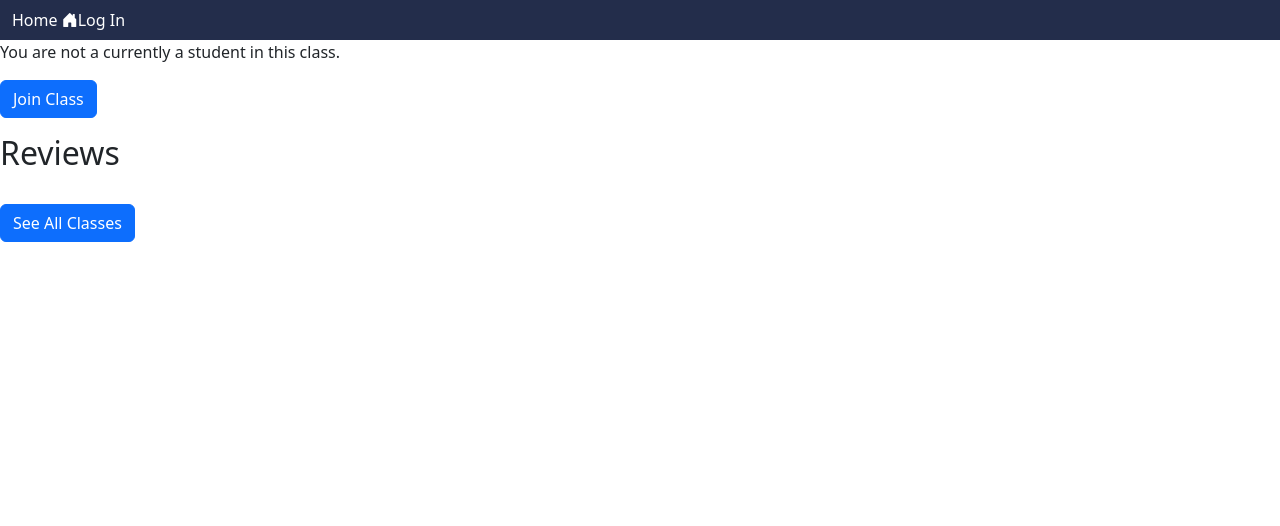
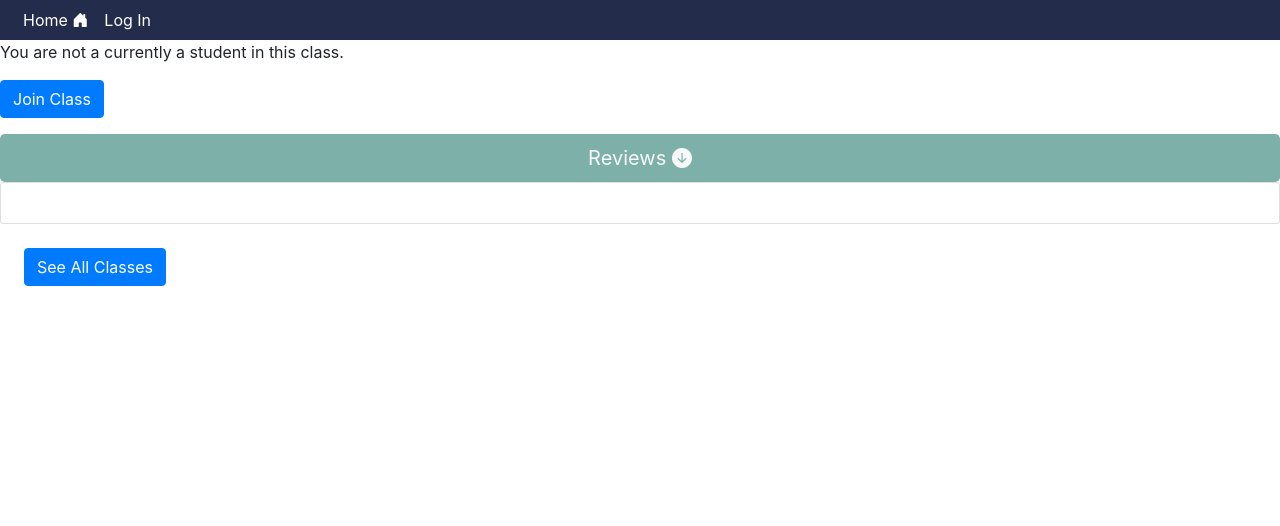
Before and after one commit to geetan-gandhe/assignment-organizer, a Django app: a page that uses organizer/templates/organizer/detail.html in a window 1280 px wide. Shown: the top 526 px of the page. Run offline with Django 3.2, Linux system fonts and the light colour scheme; tables that the repository leaves empty hold one stand-in row (values such as "Sample post"); some libraries are stand-ins or nearby versions.

Commit message:
add bootstrap for classes + sources

```diff
--- a/organizer/forms.py
+++ b/organizer/forms.py
@@ -3,6 +3,7 @@ from organizer.models import Notes
 from django.forms import ModelForm, DateInput
 from organizer.models import Event
 
+#Sources: https://docs.djangoproject.com/en/3.2/topics/http/file-uploads/, https://www.askpython.com/django/upload-files-to-django, https://stackoverflow.com/questions/15846120/uploading-a-file-in-django-with-modelforms
 class NotesUploadForm(forms.ModelForm):
     file = forms.FileField()
     class Meta:
--- a/organizer/models.py
+++ b/organizer/models.py
@@ -27,6 +27,9 @@ class Reviews(models.Model):
 
     def __str__(self):
         return str(self.course)
+
+#Sources for file upload: https://docs.djangoproject.com/en/3.2/topics/http/file-uploads/, https://www.askpython.com/django/upload-files-to-django, https://stackoverflow.com/questions/15846120/uploading-a-file-in-django-with-modelforms
+#Sources for tags: https://django-taggit.readthedocs.io/en/latest/, https://hackernoon.com/how-to-add-tags-to-your-models-in-django-django-packages-series-1-4y1b32sf, https://aymane-talibi-at.medium.com/how-to-add-tags-in-django-19090e8d05d3
 
 class Notes(models.Model):
     file = models.FileField(upload_to='media/')
--- a/organizer/static/organizer/style.css
+++ b/organizer/static/organizer/style.css
@@ -1,3 +1,8 @@
+a[aria-expanded=false] .bi-arrow-down-circle-fill {
+  transition: .3s transform ease-in-out;
+  transform: rotate(180deg);
+ }
+
 .bg-custom {
   background-color: #FD7880 !important;
 }
@@ -9,6 +14,30 @@
 .btn-danger{
    background-color:	#FFAA33 !important;
    border-color: #FFAA33 !important;
+}
+.btn-custom2{
+  background-color: #FDB44E ;
+  background-color: #FDB44E ;
+}
+
+.btn-custom3{
+  background-color: #7DB0A8 ;
+  background-color: #7DB0A8 ;
+}
+
+.btn-custom4{
+  background-color: #FEE68E ;
+  background-color: #FEE68E ;
+}
+
+.btn-custom5{
+  background-color: #90EE90 ;
+  background-color: #90EE90 ;
+}
+
+.btn-custom{
+  background-color: #5A61B0;
+  background-color: #5A61B0;
 }
 .navbar .container-fluid>.navbar-header {
     float: left;
@@ -98,3 +127,7 @@ ul.errorlist{
   padding: 5px;
   width: 100%;
 }
+
+submit{
+ background-color: #5cb85c;
+}
--- a/organizer/templates/organizer/classes.html
+++ b/organizer/templates/organizer/classes.html
@@ -10,8 +10,9 @@
 <h3><div class = "text-center mb-4 p-3 mb-2 bg-custom text-white"> Classes 2021-2022 </div></h3>
 
 <div class="col text-center">
-  <a class="btn btn-secondary btn-lg btn-bloc" href="{% url 'organizer:reviews' %}" role="button">Leave a review for a class</a>
+  <a class="btn btn-custom btn-lg btn-block text-white" href="{% url 'organizer:reviews' %}" role="button">Leave a review for a class</a>
   </div>
+  <br>
 <ul>
 {% csrf_token %}
 {% for element in classes_list %}
--- a/organizer/templates/organizer/detail.html
+++ b/organizer/templates/organizer/detail.html
@@ -1,27 +1,59 @@
+<!-- #Sources for file upload: https://docs.djangoproject.com/en/3.2/topics/http/file-uploads/, https://www.askpython.com/django/upload-files-to-django, https://stackoverflow.com/questions/15846120/uploading-a-file-in-django-with-modelforms
+#Sources for tags: https://django-taggit.readthedocs.io/en/latest/, https://hackernoon.com/how-to-add-tags-to-your-models-in-django-django-packages-series-1-4y1b32sf, https://aymane-talibi-at.medium.com/how-to-add-tags-in-django-19090e8d05d3
+ -->
 {% include 'base.html' %}
 {% load static %}
-{% load bootstrap5 %}
-{% bootstrap_css %}
-{% bootstrap_javascript %}
+
 <html>
 <body>
 <link rel="stylesheet" type="text/css" href="{% static 'organizer/style.css' %}">
 {% if user in course.users.all%}
 
+<h3><div class = "text-center mb-4 p-3 mb-2 bg-custom text-white"> {{ course.class_name }} </div></h3>
 
-<h1>{{ course.class_name }}</h1>
+<h5><div class = "text-center mb-4 p-3 mb-2"> Total Enrollment: {{course.enrollment}}</div></h5>
+{% csrf_token %}
 
 
-<label for="enrollment" id=enrollment name=enrollment>Total Enrollment: {{course.enrollment}}</label>
+<form enctype='multipart/form-data' action="{% url 'organizer:upload_file' course.class_name%}" method="POST" data-ajax="false">
     {% csrf_token %}
-<h2>Students</h2>
+    <a class="btn btn-custom3 btn-lg btn-block text-light" data-bs-toggle="collapse" href="#upnotes" role="button" aria-expanded="true" aria-controls="upnotes">
+        Upload Notes <i class="bi bi-arrow-down-circle-fill"></i>
+      </a>
+    <div class="collapse show" id="upnotes">
+        <div class="card card-body">
+    {{ form.as_p }}
+    <button type="submit" class="btn btn-custom5">Add Notes</button>
+    </form>
+    </div>
+    </div>
+
+
+<a class="btn btn-custom3 btn-lg btn-block text-light" data-bs-toggle="collapse" href="#students" role="button" aria-expanded="true" aria-controls="students">
+    Currently Active Students <i class="bi bi-arrow-down-circle-fill"></i>
+  </a>
+  <div class="collapse show" id="students">
+    <div class="card card-body">
+        <ul>
         {% if course.users%}
         {% for user in course.users.all%}
-        <li>{{user.username}}</li>
+            <li class="list-unstyled"><i class="bi bi-file-person"></i>{{user.username}}</li>
         {% endfor %}
         </ul>
         {% endif %}
+    </div>
+  </div>
 
+
+<br>
+
+<a class="btn btn-custom3 btn-lg btn-block text-light" data-bs-toggle="collapse" href="#notes" role="button" aria-expanded="true" aria-controls="notes">
+    All Class PDFs <i class="bi bi-arrow-down-circle-fill"></i>
+  </a>
+
+
+<div class="collapse show" id="notes">
+    <div class="card card-body">
 {% if slug%}
 <h2>Class PDFs: <div class="mr-1 badge badge-info"> {{slug}}</div></h2>
 {% else %}
@@ -47,13 +79,12 @@
 
 {% endfor %}
 </div>
+</div>
+</div>
+
+
 <br>
-<form enctype='multipart/form-data' action="{% url 'organizer:upload_file' course.class_name%}" method="POST" data-ajax="false">
-{% csrf_token %}
-<h3>Upload Notes</h3>
-{{ form.as_p }}
-<input type="submit" value="Add Notes"/>
-</form>
+
 {% else %}
 
 <p>You are not a currently a student in this class.</p>
@@ -61,23 +92,25 @@
 {% csrf_token %}
 <button class="btn btn-primary" type="submit">Join Class</button>
 </form>
-
-
-
 {% endif %}
 
-<h2>Reviews</h2>
-
+<a class="btn btn-custom3 btn-lg btn-block text-light" data-bs-toggle="collapse" href="#reviews" role="button" aria-expanded="true" aria-controls="notes">
+    Reviews <i class="bi bi-arrow-down-circle-fill"></i>
+  </a>
+<div class="collapse show" id="reviews">
+    <div class="card card-body">
 {% for element in reviews %}
     {{element.class_Instructor}} -
     {{element.course}}:
     {{element.review}}
 <br>
 {% endfor %}
+</div>
+</div>
 
 <br>
 
-<a class="btn btn-primary" role="button" href="{% url 'organizer:classes' %}">See All Classes</a>
+<a class="btn btn-primary ml-4" role="button" href="{% url 'organizer:classes' %}">See All Classes</a>
 
 <br>
 <br>
--- a/organizer/templates/organizer/event.html
+++ b/organizer/templates/organizer/event.html
@@ -6,7 +6,7 @@
 
 
 {% block title %}
-<h3>Add New Event</h3>
+<h3><div class = "text-center mb-4 p-3 mb-2 bg-custom text-white"> Add New Event</div></h3>
 {% endblock %}
 
 {% block content %}
@@ -36,5 +36,5 @@
 {% endblock %}
 
 <div class="clearfix">
-  <a class="btn btn-info left" href="{% url 'organizer:calendar' %}"> Back to Calendar </a>
+  <a class="btn btn-info left text-white" href="{% url 'organizer:calendar' %}"> Back to Calendar </a>
 </div>
--- a/organizer/views.py
+++ b/organizer/views.py
@@ -52,6 +52,9 @@ class ClassListView(generic.ListView):
     def get_queryset(self):
         return Class.objects.all().values('class_name')
 
+#Sources for tags: https://django-taggit.readthedocs.io/en/latest/, https://hackernoon.com/how-to-add-tags-to-your-models-in-django-django-packages-series-1-4y1b32sf, https://aymane-talibi-at.medium.com/how-to-add-tags-in-django-19090e8d05d3
+
+
 class DetailView(View):
     def custom_detail_view(request, class_name):
         #try:
@@ -87,6 +90,8 @@ def profile_view(request):
         "schedule": request.user.students.all()
     }
     return render(request, 'organizer/profile.html', context)
+
+#Sources for file upload: https://docs.djangoproject.com/en/3.2/topics/http/file-uploads/, https://www.askpython.com/django/upload-files-to-django, https://stackoverflow.com/questions/15846120/uploading-a-file-in-django-with-modelforms
 
 def upload_file(request, class_name):
     this_course = Class.objects.get(class_name=class_name)
```
Lines whose indentation alone changed are shown as unchanged.
